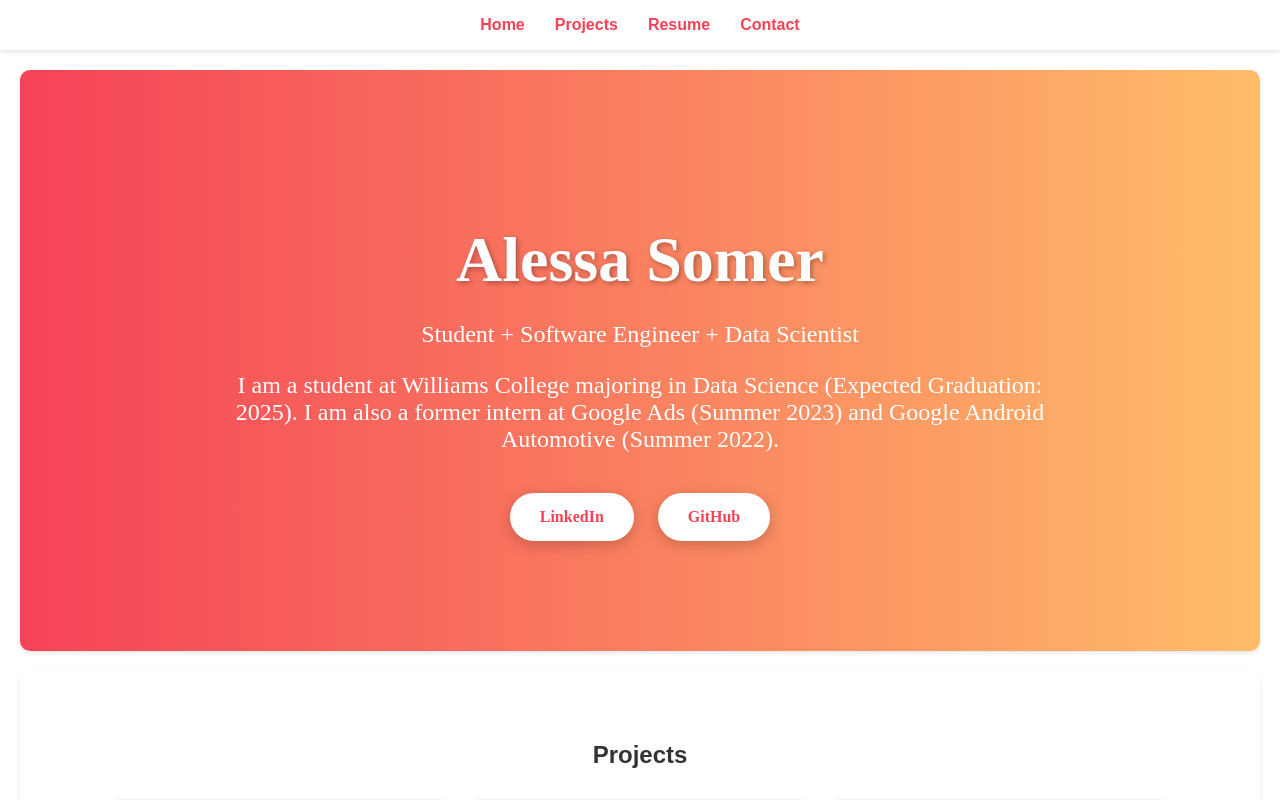
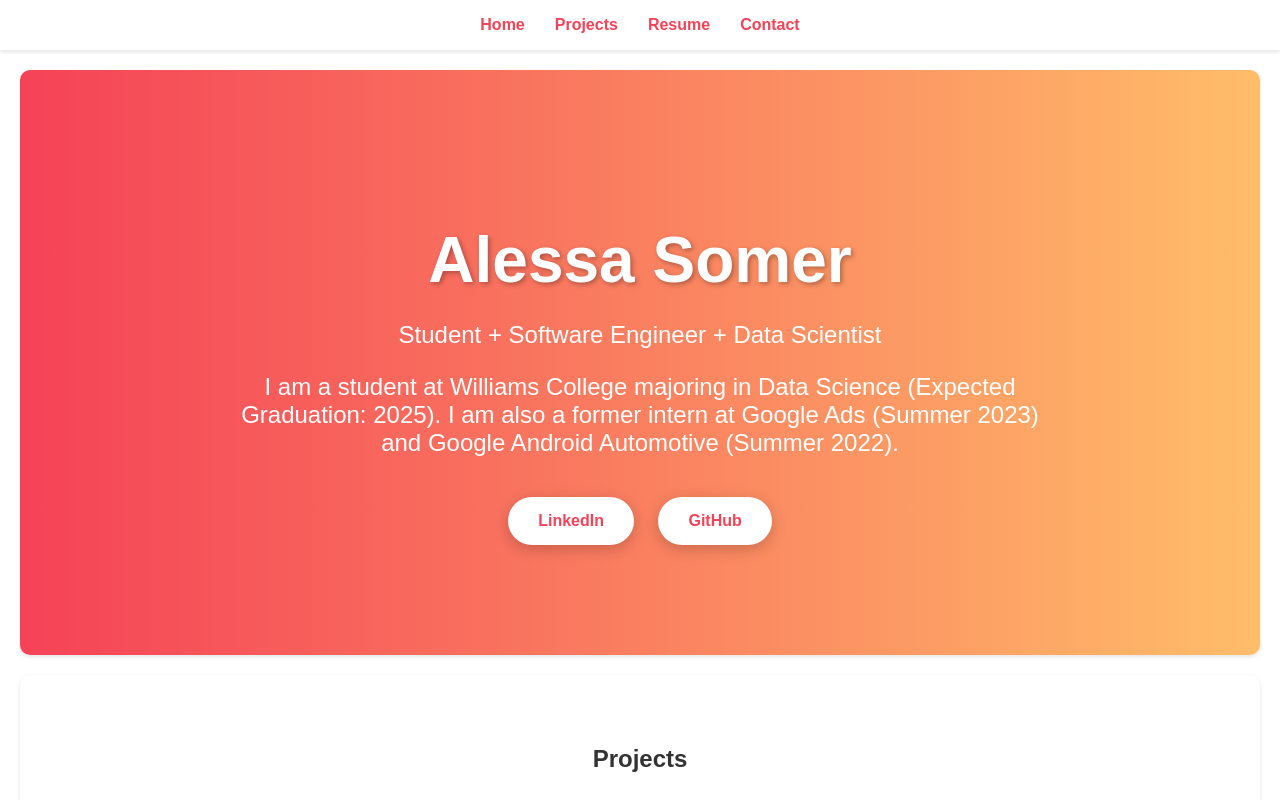
Before and after one commit to alessasomer/portfolio, a website: page index.html in a window 1280 px wide. Shown: the top 800 px of the page. Drawn offline with Linux system fonts and the light colour scheme.

Commit message:
right font

```diff
--- a/styles.css
+++ b/styles.css
@@ -44,7 +44,6 @@ section {
 
 /* home */
 #home {
-    font-family: 'Cab';
     background: linear-gradient(to right, #f54257, #ffbd69);
     color: #fff;
     padding: 100px 200px;
```
